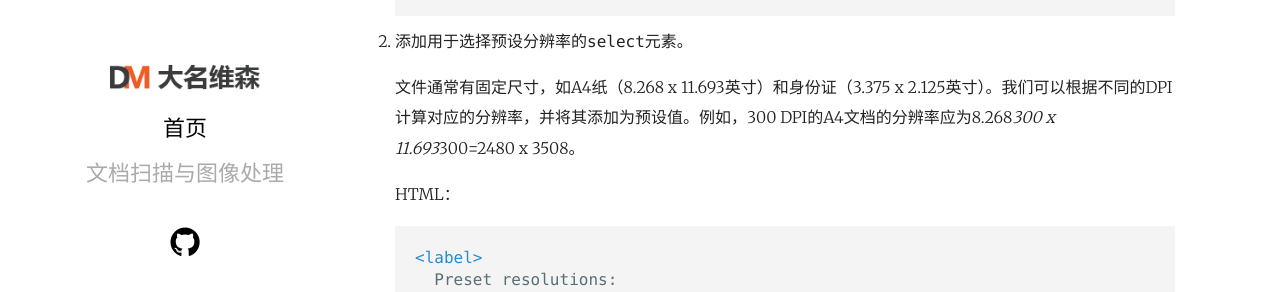
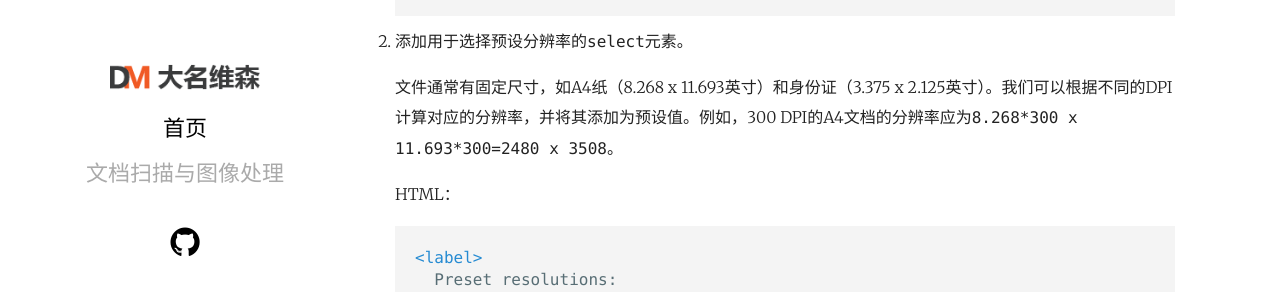
Before and after one commit to damingsoft/damingsoft.github.io, a Jekyll site: the page built from _posts/2024-01-19-how-to-resize-image-with-javascript.md, in a window 1280 px wide and 900 px high, scrolled down 2000 px. Shown: the part 183-475 px from the top of the window. Built offline with Jekyll 4.4.1, drawn with Linux system fonts in a browser that asks for light colours.

```diff
--- a/_posts/2024-01-19-how-to-resize-image-with-javascript.md
+++ b/_posts/2024-01-19-how-to-resize-image-with-javascript.md
@@ -101,7 +101,7 @@ tags:
 
 2. 添加用于选择预设分辨率的`select`元素。
 
-   文件通常有固定尺寸，如A4纸（8.268 x 11.693英寸）和身份证（3.375 x 2.125英寸）。我们可以根据不同的DPI计算对应的分辨率，并将其添加为预设值。例如，300 DPI的A4文档的分辨率应为8.268*300 x 11.693*300=2480 x 3508。
+   文件通常有固定尺寸，如A4纸（8.268 x 11.693英寸）和身份证（3.375 x 2.125英寸）。我们可以根据不同的DPI计算对应的分辨率，并将其添加为预设值。例如，300 DPI的A4文档的分辨率应为`8.268*300 x 11.693*300=2480 x 3508`。
 
    HTML：
 
```
